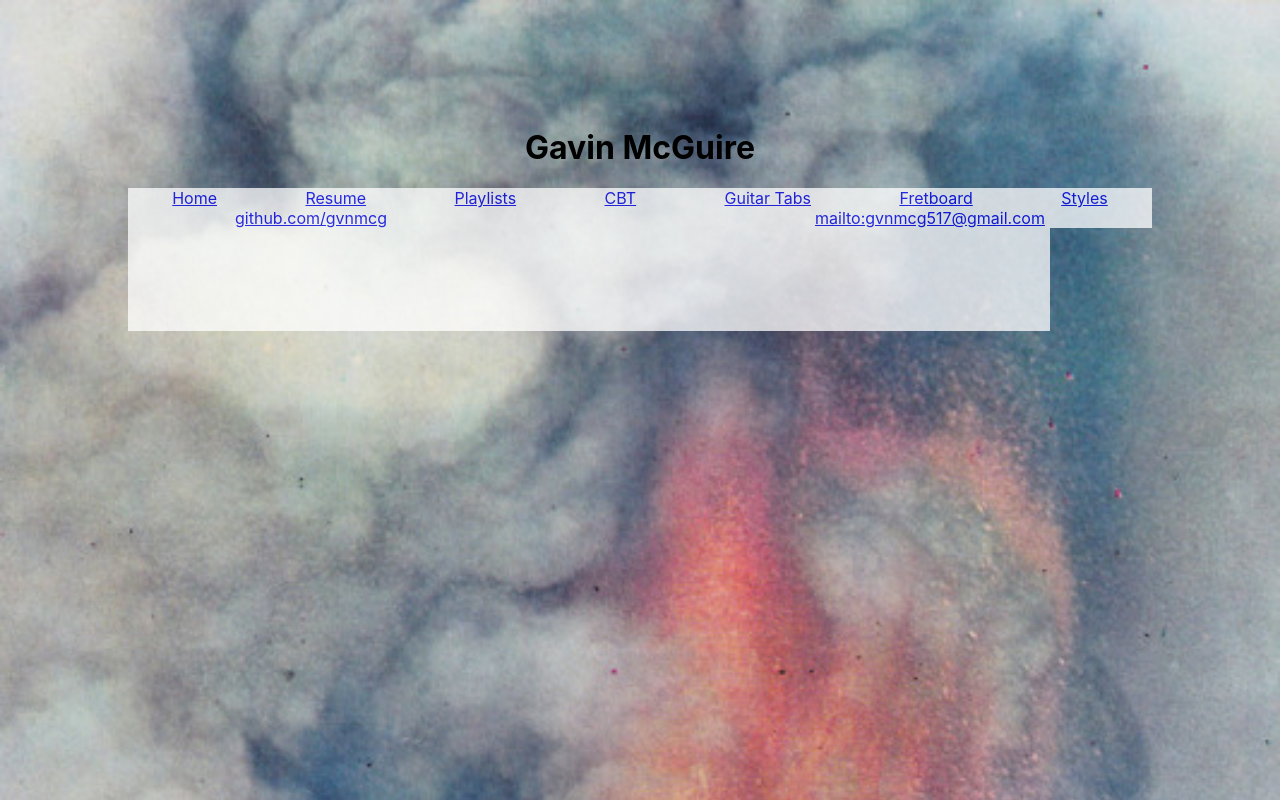
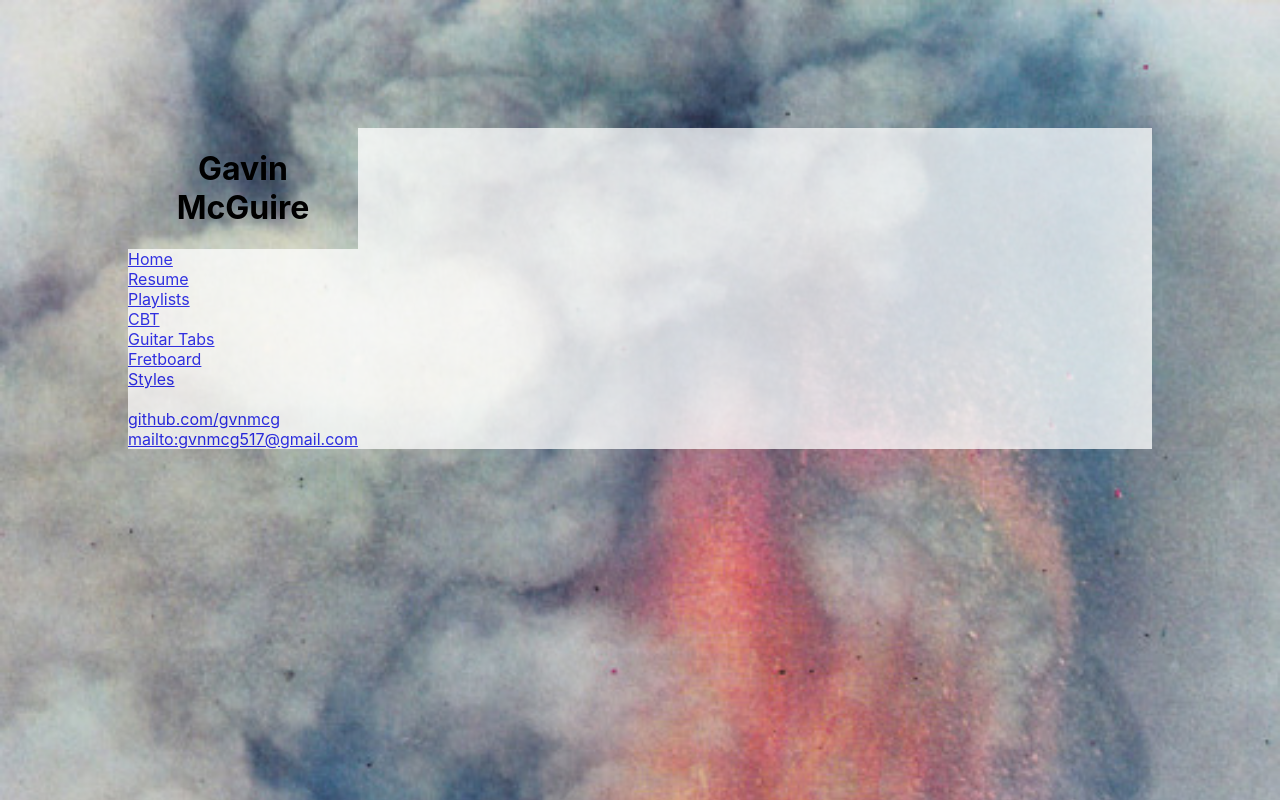
Before and after one commit to gvnmcg/website, a React (Create React App) app in the folder gvnmcg/: page /#/ in a window 1280 px wide. Built offline with nearby package versions, Linux system fonts and the light colour scheme.

Commit message:
restyle, needs clean up

```diff
--- a/gvnmcg/src/App.js
+++ b/gvnmcg/src/App.js
@@ -9,13 +9,16 @@ import FretboardApp from "./components/TabApp/Fretbaoard";
 import "./style/App.css";
 
 const App = () => (
-  <div className="App">
+  <div className="App" style={{ display: "flex", flexDirection: "row" }}>
+    <HashRouter>
+      <div style={{ display: "flex", flexDirection: "column" }}>
         <div className="header">
           <h1>Gavin McGuire</h1>
         </div>
-
-    <HashRouter>
-      <div className="navigator">
+        <div
+          className="navigator"
+          style={{ display: "flex", flexDirection: "column" }}
+        >
           <Link to="/"> Home </Link>
           <Link to="/resume"> Resume </Link>
           <Link to="/playlists"> Playlists</Link>
@@ -24,11 +27,12 @@ const App = () => (
           <Link to="/fb"> Fretboard</Link>
           <Link to="/styles"> Styles</Link>
         </div>
-
         <div className="links">
+          <br />
           <a href="https://github.com/gvnmcg">github.com/gvnmcg</a>
           <br />
           <a href="mailto:gvnmcg517@gmail.com">mailto:gvnmcg517@gmail.com</a>
+        </div>
       </div>
 
       <div className="content">
--- a/gvnmcg/src/components/TabApp/Fretbaoard.jsx
+++ b/gvnmcg/src/components/TabApp/Fretbaoard.jsx
@@ -244,7 +244,9 @@ const strString = (note, scale) => {
 
     let fromOpen = (note + i) % 12;
 
-    //if scale contains true the include Note rep else '-'
+    //if scale contains true
+    // then include Note rep
+    // else '-'
     if (scale[scaleNumbers[fromOpen] - 1]){
       rep += notes[fromOpen];
     } else {
--- a/gvnmcg/src/style/App.css
+++ b/gvnmcg/src/style/App.css
@@ -38,9 +38,9 @@ iframe {
   background-color: white;
   opacity: 0.75;
 
-  display: flex;
+  /* display: flex;
   flex-direction: row;
-  justify-content: space-around;
+  justify-content: space-around; */
 }
 
 .art{
```
Also changed, not shown: gvnmcg/src/components/TabApp/fb.md (line endings or trailing spaces). Lines whose indentation alone changed are shown as unchanged.
